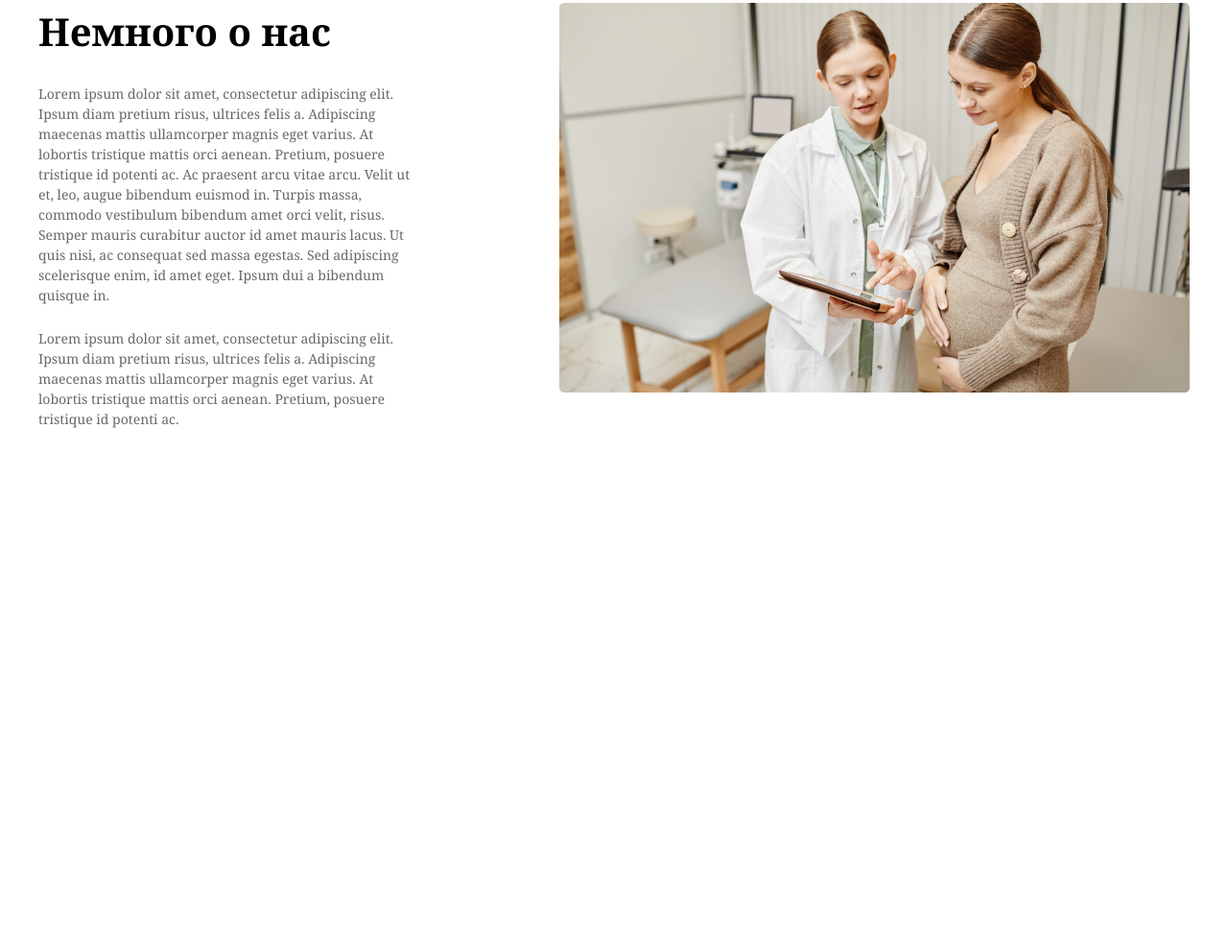
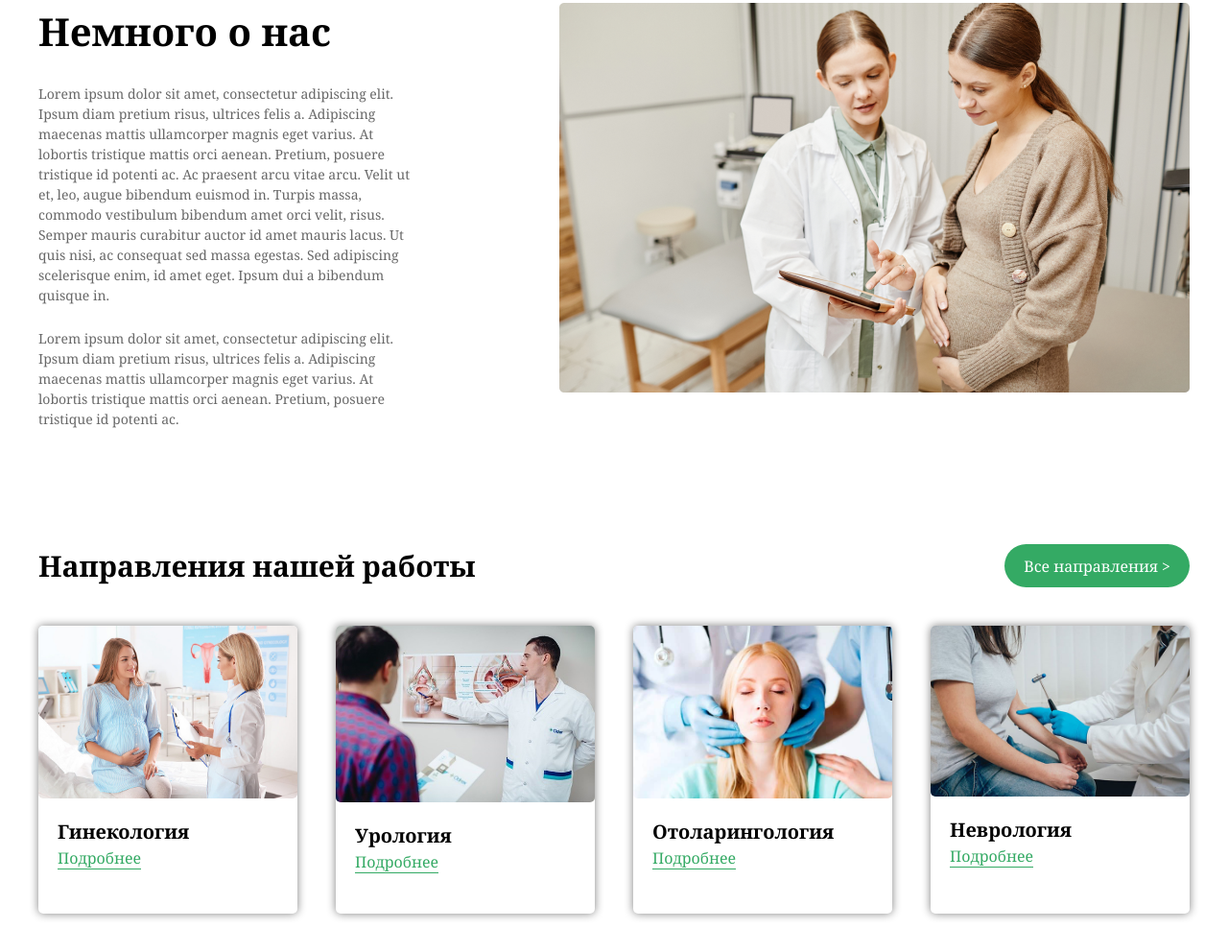
Before and after one commit to Ehson01/LESSON_19, a website: page src/homework.html in a window 1280 px wide. Shown: the part 885-1877 px from the top of the page at 96% size. Before the commit the page ends 1452 px from the top, so only its background shows below. Drawn offline with Linux system fonts and the light colour scheme.

Commit message:
version_1.7

```diff
--- a/src/homework.html
+++ b/src/homework.html
@@ -34,6 +34,22 @@
             border: 2px solid white;
             border-radius: 50px;
         }
+        .box{
+            width: 270px;
+            height: 300px;
+            background: white;
+            box-shadow: 0 0 10px gray;
+            border-radius: 5px;
+        }
+        .box p{
+            font-size: 20px;
+            font-weight: 700;
+        }
+        .box img{
+            border-radius: 5px;
+        }
+
+
     </style>
 </head>
 <body class="font-serif ">
@@ -111,7 +127,45 @@
             </div>
 
         </section>
-        <section></section>
+        <section class="max-w-300 m-auto">
+            <div class="flex justify-between">
+                <h2 class="text-[30px] font-bold">Направления нашей работы</h2>
+                <button class="text-white bg-[#34AA64] rounded-[50px] px-5 ">Все направления ></button>
+            </div>
+            <div class="flex justify-between py-10">
+                <div class="box">
+                    <img src="./img/img1.png" alt="">
+                    <div class="p-5">
+                        <p>Гинекология</p>
+                        <a href="#" class="text-[#34AA64] border-b border-[#34AA64] hover:text-[blue]">Подробнее</a>
+                    </div>
+                </div>
+                <div class="box">
+                    <img src="./img/img2.png" alt="" class="w-full">
+                    <div class="p-5">
+                        <p>Урология</p>
+                        <a href="#" class="text-[#34AA64] border-b border-[#34AA64] hover:text-[blue]">Подробнее</a>
+
+                    </div>
+                </div>
+                <div class="box">
+                    <img src="./img/img3.png" alt="">
+                    <div class="p-5">
+                        <p>Отоларингология</p>
+                        <a href="#" class="text-[#34AA64] border-b border-[#34AA64] hover:text-[blue]">Подробнее</a>
+
+                    </div>
+                </div>
+                <div class="box">
+                    <img src="./img/img4.png" alt="">
+                    <div class="p-5">
+                        <p>Неврология</p>
+                        <a href="#" class="text-[#34AA64] border-b border-[#34AA64] hover:text-[blue]">Подробнее</a>
+
+                    </div>
+                </div>
+            </div>
+        </section>
         <section></section>
         <section></section>
         <section></section>
```
Also changed, not shown: src/img/img1.png (added), src/img/img2.png (added), src/img/img3.png (added), src/img/img4.png (added), src/output.css.
